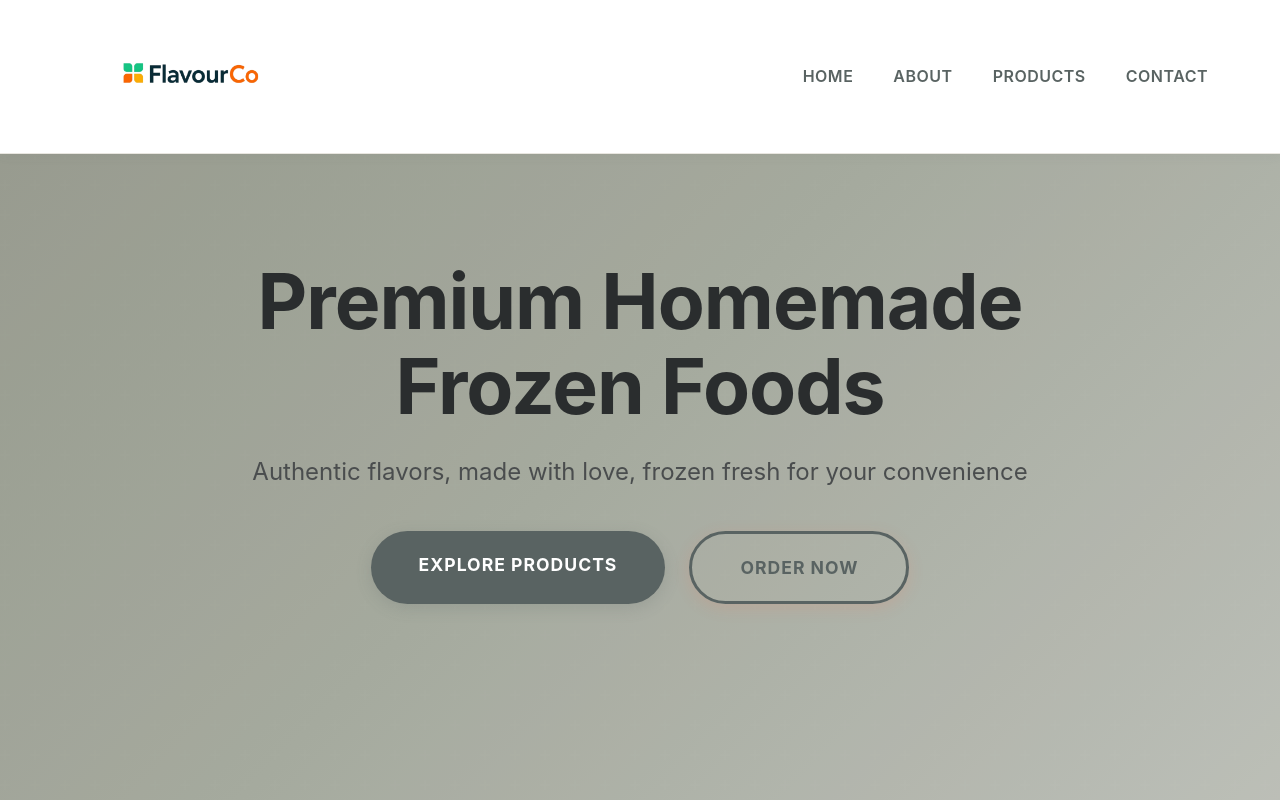
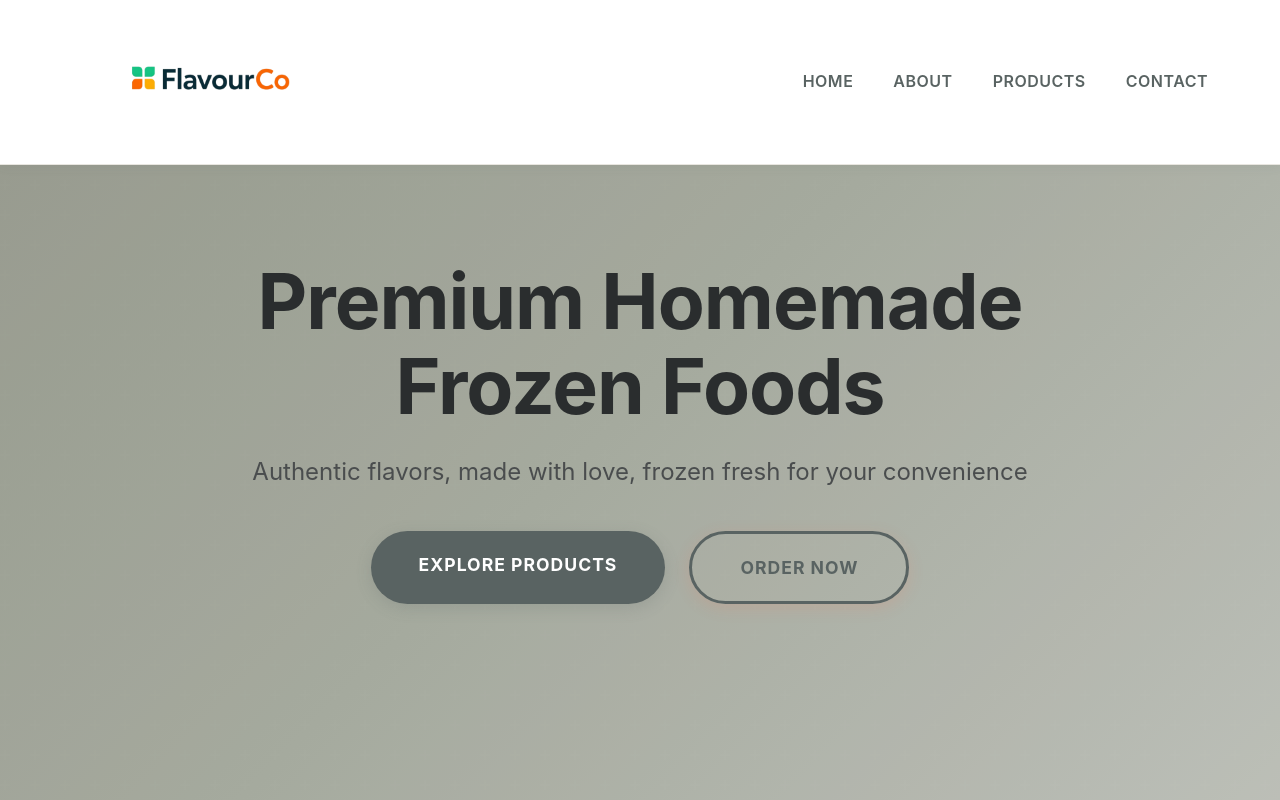
Before and after one commit to Temptingdude/FlavourCo, a React (Vite) app: page / in a window 1280 px wide. Shown: the top 800 px of the page. Built offline with nearby package versions, Linux system fonts and the light colour scheme.

Commit message:
Increase logo size to 140px for better visibility

```diff
--- a/src/App.css
+++ b/src/App.css
@@ -26,13 +26,13 @@
   display: flex;
   justify-content: space-between;
   align-items: center;
-  padding: 0.8rem 0;
-  min-height: 140px;
+  padding: 0.5rem 0;
+  min-height: 150px;
 }
 
 .logo-img {
-  height: 120px;
-  max-height: 120px;
+  height: 140px;
+  max-height: 140px;
   width: auto;
   object-fit: contain;
   transition: transform 0.3s ease;
```
